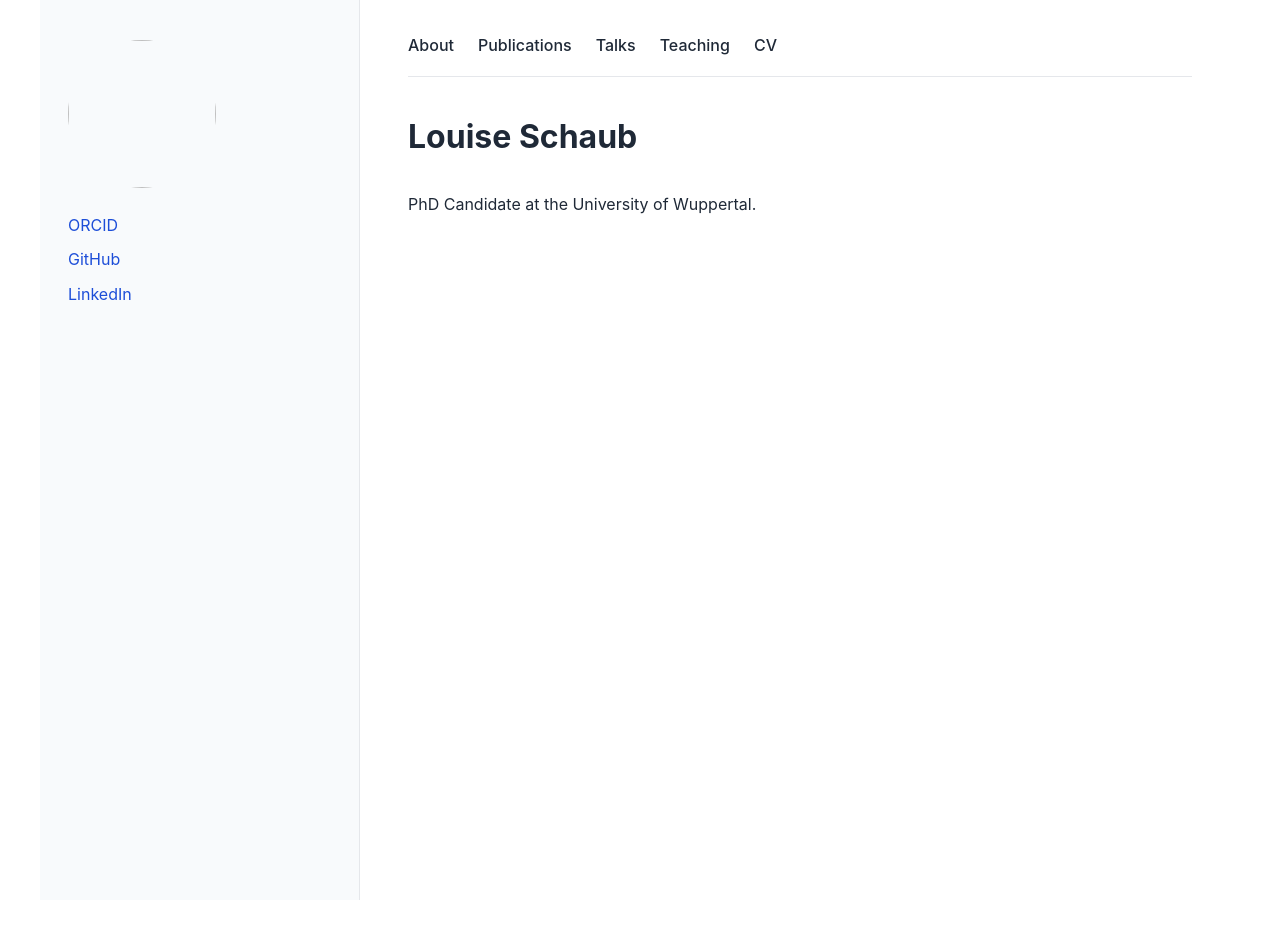
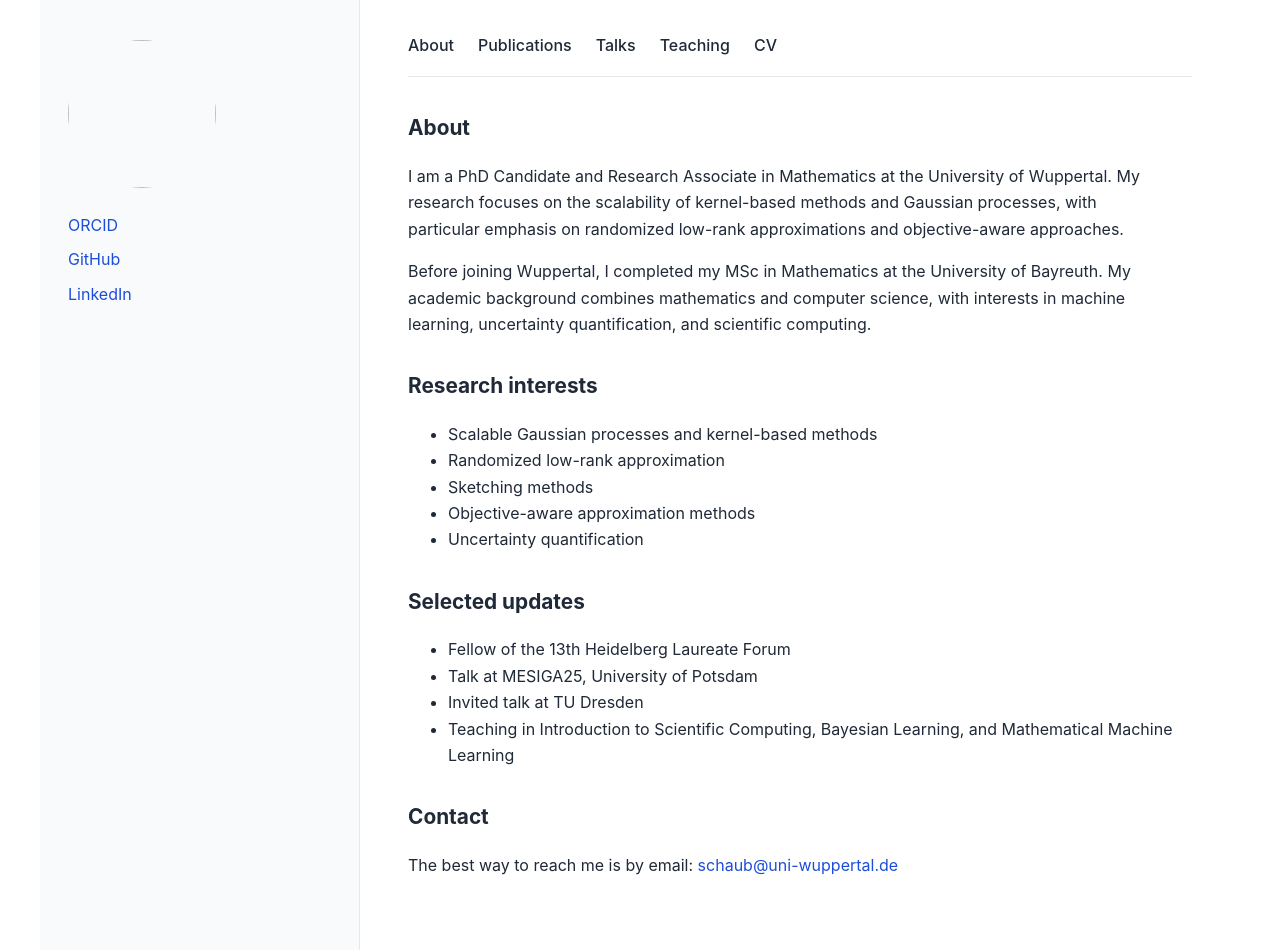
Before and after one commit to LouiseSchaub/louiseschaub.github.io, a Jekyll site: the page built from index.md, in a window 1280 px wide. Built offline with Jekyll 4.4.1, drawn with Linux system fonts in a browser that asks for light colours; before the commit the page ends 900 px from its top, so only the background shows below that.

Commit message:
Update index.md

```diff
--- a/index.md
+++ b/index.md
@@ -1,8 +1,30 @@
 ---
 layout: default
 title: Home
+permalink: /
 ---
 
-# Louise Schaub
+## About
 
-PhD Candidate at the University of Wuppertal.
+I am a PhD Candidate and Research Associate in Mathematics at the University of Wuppertal. My research focuses on the scalability of kernel-based methods and Gaussian processes, with particular emphasis on randomized low-rank approximations and objective-aware approaches.
+
+Before joining Wuppertal, I completed my MSc in Mathematics at the University of Bayreuth. My academic background combines mathematics and computer science, with interests in machine learning, uncertainty quantification, and scientific computing.
+
+## Research interests
+
+- Scalable Gaussian processes and kernel-based methods
+- Randomized low-rank approximation
+- Sketching methods
+- Objective-aware approximation methods
+- Uncertainty quantification
+
+## Selected updates
+
+- Fellow of the 13th Heidelberg Laureate Forum
+- Talk at MESIGA25, University of Potsdam
+- Invited talk at TU Dresden
+- Teaching in Introduction to Scientific Computing, Bayesian Learning, and Mathematical Machine Learning
+
+## Contact
+
+The best way to reach me is by email: [schaub@uni-wuppertal.de](mailto:schaub@uni-wuppertal.de)
```
